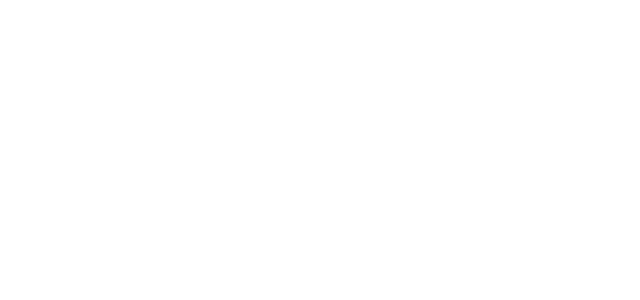
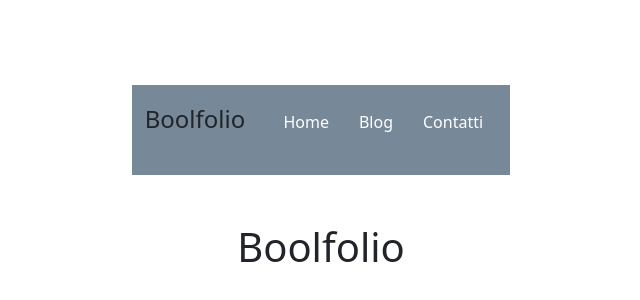
Before and after one commit to Gresdian/vite-boolfolio, a Vue app: page / in a window 1280 px wide. Shown: the part 218-518 px from the top of the page, without its empty margins (319-959 px from the left). Built offline with nearby package versions, Linux system fonts and the light colour scheme; no server answers.

Commit message:
MIlestone 3 finished

```diff
--- a/src/App.vue
+++ b/src/App.vue
@@ -1,16 +1,20 @@
 <script>
-import Projects from './components/Projects.vue';
+import AppHeader from './components/AppHeader.vue';
+import AppMain from './components/AppMain.vue';
+
 export default {
   components: {
-    Projects
+    AppMain,
+    AppHeader
   }
 }
 </script>
 <template lang="">
   <div>
-    <Projects />
+    <AppHeader />
+    <AppMain />
   </div>
 </template>
-<style lang="">
-
+<style lang="scss">
+  @use './styles/general.scss'
 </style>
--- /dev/null
+++ b/src/components/AppHeader.vue
@@ -0,0 +1,53 @@
+<script>
+export default {
+
+}
+</script>
+<template lang="">
+    <header>
+        <div class="container">
+            <div class="row">
+                <div class="col-4">
+                    <h4>Boolfolio</h4>
+                </div>
+                <div class="col-8">
+                    <div class="float-end">
+                        <ul class="list-unstyled d-flex align-items-center">
+                            <li>
+                                <a href='#'>Home</a>
+                            </li>
+                            <li>
+                                <a href='#'>Blog</a>
+                            </li>
+                            <li>
+                                <a href='#'>Contatti</a>
+                            </li>
+                        </ul>
+                    </div>
+                </div>
+            </div>
+        </div>
+    </header>
+</template>
+<style lang="scss" scoped>
+  header{
+    background-color: lightslategray;
+    padding: 20px 0px;
+
+    ul{
+        li{
+            padding: 5px 15px;
+
+            a{
+                color: #fff;
+                text-decoration: none;
+
+                &:hover {
+                    color: darkslategray;
+                }
+            }
+        }
+    }
+  }
+
+</style>
--- /dev/null
+++ b/src/components/AppMain.vue
@@ -0,0 +1,44 @@
+<script>
+import SingleProject from './SingleProject.vue';
+import { store } from '../store.js';
+import axios from 'axios';
+export default {
+    name: 'AppMain',
+    components:{
+        SingleProject
+    },
+    data() {
+        return{
+            store,
+            projects: []
+        }
+    },
+    created(){
+        this.getProjects();
+    },
+    methods: {
+        getProjects(){
+            axios.get(`${this.store.baseurl}/api/projects`).then((response) => {
+                this.projects = response.data.results;
+            })
+        }
+    },
+}
+</script>
+<template lang="">
+    <div class="mt-5 ">
+        <div class="container">
+            <div class="row">
+                <div class="col-12">
+                    <h1 class="text-center ">Boolfolio</h1>
+                </div>
+            </div>
+            <div class="row">
+                <SingleProject v-for = "project, index in projects" :key="index" :project="project" />
+            </div>
+        </div>
+    </div>
+</template>
+<style lang="">
+
+</style>
--- a/src/components/Projects.vue
+++ /dev/null
@@ -1,19 +0,0 @@
-<script>
-export default {
-    name: 'Projects',
-    data() {
-        return{
-            projects:[]
-        }
-
-    }
-}
-</script>
-<template lang="">
-    <div>
-
-    </div>
-</template>
-<style lang="">
-
-</style>
--- /dev/null
+++ b/src/components/SingleProject.vue
@@ -0,0 +1,22 @@
+<script>
+export default {
+    name: 'SingleProject',
+    props: {
+        project: Object
+    },
+
+}
+</script>
+<template lang="">
+    <div class="card">
+        <img :src="project.cover_image" alt="" class="card-img-top">
+        <div class="card-body">
+            <h4>
+                {{ project.name }}
+            </h4>
+        </div>
+    </div>
+</template>
+<style lang="">
+
+</style>
--- a/src/store.js
+++ b/src/store.js
@@ -1,5 +1,5 @@
-import { reactive } from vuePlugin;
+import { reactive } from 'vue';
 
 export const store = reactive({
-    baseurl:'http://http://127.0.0.1:8000/'
+    baseurl:'http://127.0.0.1:8000'
 })
--- a/src/styles/general.scss
+++ b/src/styles/general.scss
@@ -1,3 +1,2 @@
+@use './partials/variables' as *;
 @import 'node_modules/bootstrap/scss/bootstrap';
-
-@use './partials/variables' as *;
```
